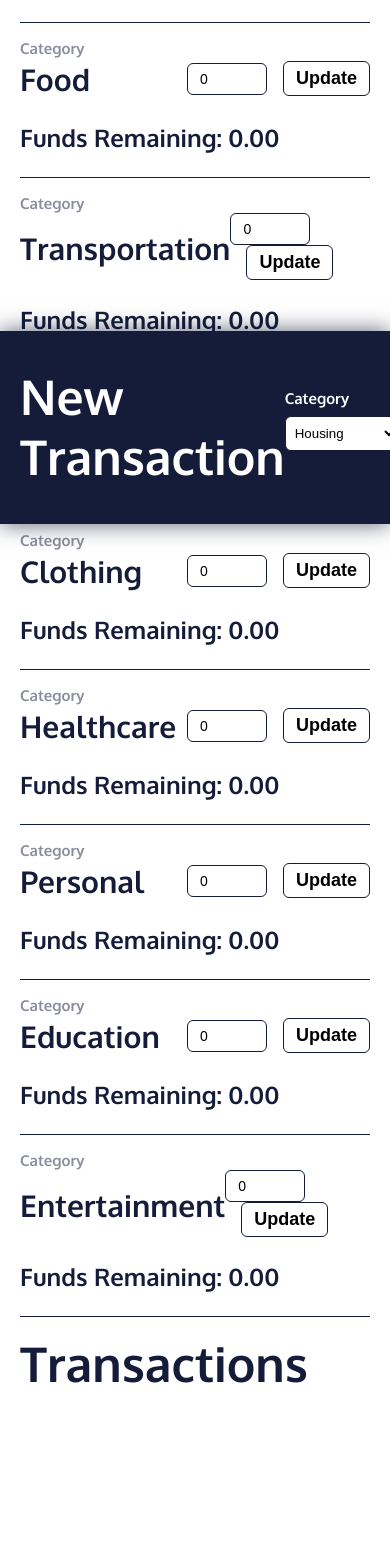
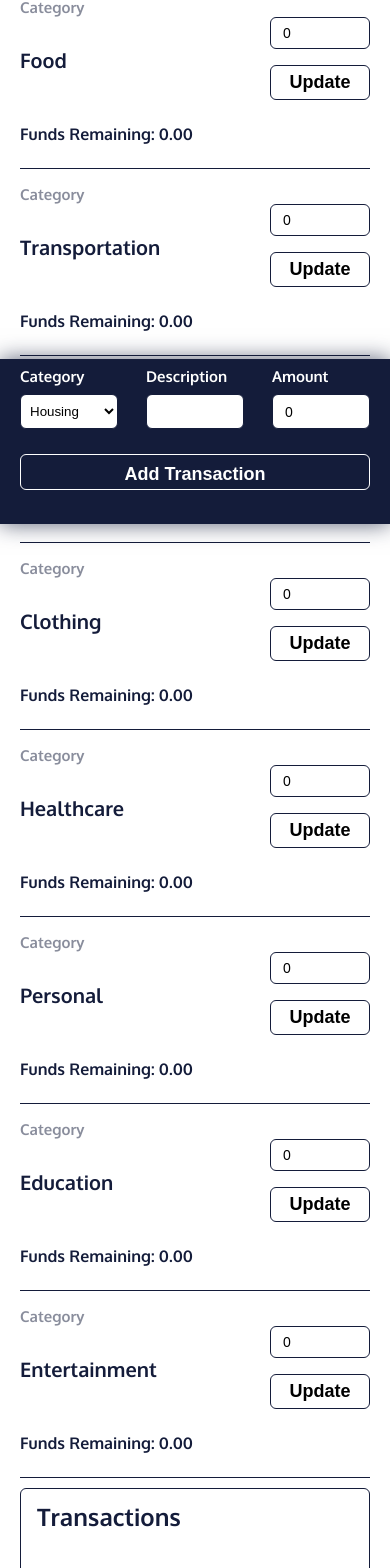
Before and after one commit to E-D-Richard/budget-tracker-webbapp, a React (Create React App) app: page / in a window 390 px wide. Shown: the part 320-1888 px from the top of the page. Built offline with nearby package versions, Linux system fonts and the light colour scheme.

Commit message:
update classNames and add responsive design

```diff
--- a/src/components/Transaction.js
+++ b/src/components/Transaction.js
@@ -10,7 +10,7 @@ export default function Transaction({ transaction }) {
   };
 
   return (
-    <li className="new-transaction">
+    <li className="transaction-record">
       <span>
         {transaction.amount} – {transaction.category}{' '}
         <span className="description">( {transaction.description} )</span>
--- a/src/components/TransactionList.js
+++ b/src/components/TransactionList.js
@@ -3,9 +3,9 @@ import Transaction from './Transaction';
 
 export default function TransactionList({ transactions }) {
   return (
-    <section className="transaction-list">
+    <section className="transaction-record-section">
       <h2>Transactions</h2>
-      <ul className="new-transaction-list">
+      <ul className="transaction-list">
         {transactions.map((t) => (
           <Transaction transaction={t} key={t.id} />
         ))}
--- a/src/index.css
+++ b/src/index.css
@@ -10,6 +10,7 @@
 }
 
 html {
+  font-size: 62.5%;
 	box-sizing: border-box;
 }
 *, *:before, *:after {
@@ -25,27 +26,28 @@ body {
 }
 
 h1 {
-  font-size: 53px;
+  font-size: clamp(3.2rem, 12vw, 5.4rem);
   font-weight: bold;
   margin-top: 0;
   margin-bottom: 32px;
 }
 
 h2 {
-  font-size: 48px;
+  font-size: clamp(2.4rem, 5vw, 4.6rem);
   font-weight: bold;
   margin-top: 0px;
   margin-bottom: 32px;
 }
 
 h3 {
-  font-size: 30px;
+  font-size: clamp(20px, 4vw, 30px);
   font-weight: bold;
   margin: 2px 0px 0px 0px;
 }
 
 h4 {
-  font-size: 24px;
+  font-size: clamp(16px, 3.5vw, 24px);
+
   font-weight: bold;
   margin: 0;
 }
@@ -55,7 +57,6 @@ input {
   border-radius: 6px;
   border: solid 1px #141c3a;
   font-size: 14px;
-  width: 80px;
 }
 
 select {
@@ -73,20 +74,40 @@ select {
   font-weight: bold;
 }
 
+.comments-container {
+  padding: 0;
+}
+
 .budget-container {
   list-style: none;
   padding: 16px 0px 24px 0px;
   border-bottom: solid 1px var(--main-text-color);
 }
 
-.comments-container {
-  padding: 0;
-}
+
+
 
 .category-value {
   text-transform: capitalize;
 }
 
+.category-wrapper {
+  align-items: center;
+  display: flex;
+  justify-content: space-between;
+  margin-bottom: 24px;
+}
+
+.budget-form {
+  display: flex;
+  gap: 16px;
+}
+
+.budget-form > * {
+  flex: 1 1 100%;
+
+  max-width: 100px;
+}
 
 
 .update-button {
@@ -96,7 +117,6 @@ select {
   font-size: 18px;
   font-weight: bold;
   background: var(--white);
-  margin-left: 16px;
   cursor: pointer;
 }
 
@@ -104,16 +124,6 @@ select {
 .update-button:focus {
   background-color: #141c3a;
   color: #ffffff;
-}
-
-.category-wrapper {
-  display: flex;
-  align-items: center;
-  margin-bottom: 24px;
-}
-
-.budget-form {
-  margin-left: auto;
 }
 
 .remaining-funds.positive {
@@ -124,7 +134,7 @@ select {
   color: var(--red);
 }
 
-
+/* add transaction section */
 
 .new-transaction-section {
   display: flex;
@@ -134,8 +144,7 @@ select {
   color: var(--white);
   margin-left: -20px;
   margin-right: -20px;
-  padding: 24px 20px;
-  padding-bottom: 38px;
+  padding: 2vw 20px 4vh 20px;
   box-shadow: var(--shadow);
   position: fixed;
   bottom: 0;
@@ -150,16 +159,16 @@ select {
 }
 
 .new-transaction-section h2 {
-  flex-grow: 1;
   margin-bottom: 0;
-  margin-top: 0.7rem;
 }
 
 .new-transaction-section form {
-  flex-grow: 2;
-  display: flex;
-  justify-content: space-around;
-  align-items: flex-end;
+  display: grid;
+  gap: 8%;
+  grid-template-columns: repeat(3, minmax(0, 1fr));
+  grid-auto-rows: minmax(0, auto);
+  max-width: 40%;
+  padding-right: 2%;
 }
 
 
@@ -167,15 +176,21 @@ select {
 
 .new-transaction-section input, .new-transaction-section select {
   min-height: 35px;
+  width: 100%;
 }
+
 
 .new-transaction-section input.amount-alert {
   border: 5px solid red;
 }
 
 .new-transaction-section button {
+  grid-column: 1/4;
+  justify-self: end;
   min-height: 33%;
+  width: 100%;
   padding: 9px 12px;
+  margin-top: 0.5rem;
   border-radius: 6px;
   border: solid 1px #ffffff;
   background-color: #141c3a;
@@ -192,13 +207,34 @@ select {
 }
 
 
-.new-transaction-list {
+
+/* -------------------------------------------- transaction records ---------------------*/
+
+.transaction-record-section {
+  padding: 12px 10.5px 11px 16px;
+  border-radius: 6px;
+  border: solid 1px #141c3a;
+  background-color: #ffffff;
+  font-size: 16px;
+  font-weight: bold;
+  margin-bottom: 175px;
+}
+
+
+.transaction-list {
   list-style: none;
   padding: 0;
 }
 
-.transaction-list {
-  padding-bottom: 165px;
+.transaction-record {
+  display: flex;
+}
+
+
+.description {
+  font-style: italic;
+  font-size: 16px;
+  font-weight: normal;
 }
 
 .transaction-list button {
@@ -216,26 +252,42 @@ select {
   font-weight: bold;
 }
 
-.new-transaction {
-  padding: 12px 10.5px 11px 16px;
-  border-radius: 6px;
-  border: solid 1px #141c3a;
-  background-color: #ffffff;
-  font-size: 16px;
-  font-weight: bold;
-  display: flex;
-  margin-bottom: 16px;
+.transaction-record button:hover,
+.transaction-record button:focus {
+  color: white;
+  background-color: red;
 }
 
-.description {
-  font-style: italic;
-  font-size: 16px;
-  font-weight: normal;
+/* -------------------------------------------  mobile media query */
+
+@media screen and (max-width: 750px){
+  h1 {
+    text-align: center;
+  }
+
+  .budget-container .budget-form {
+    flex-direction: column;
   }
 
 
-.new-transaction button:hover,
-.new-transaction button:focus {
-  color: white;
-  background-color: red;
+  .new-transaction-section {
+    flex-direction: column;
+    align-items: center;
   }
+
+  .new-transaction-section h2 {
+    display: none;
+  }
+
+  .new-transaction-section form {
+    max-width: 100%;
+    padding-right: 0;
+  }
+  .new-transaction-section button {
+    margin-top: 20px;
+  }
+
+  .transaction-record-section {
+    margin-bottom: 180px;
+  }
+}
```
Lines whose indentation alone changed are shown as unchanged.
